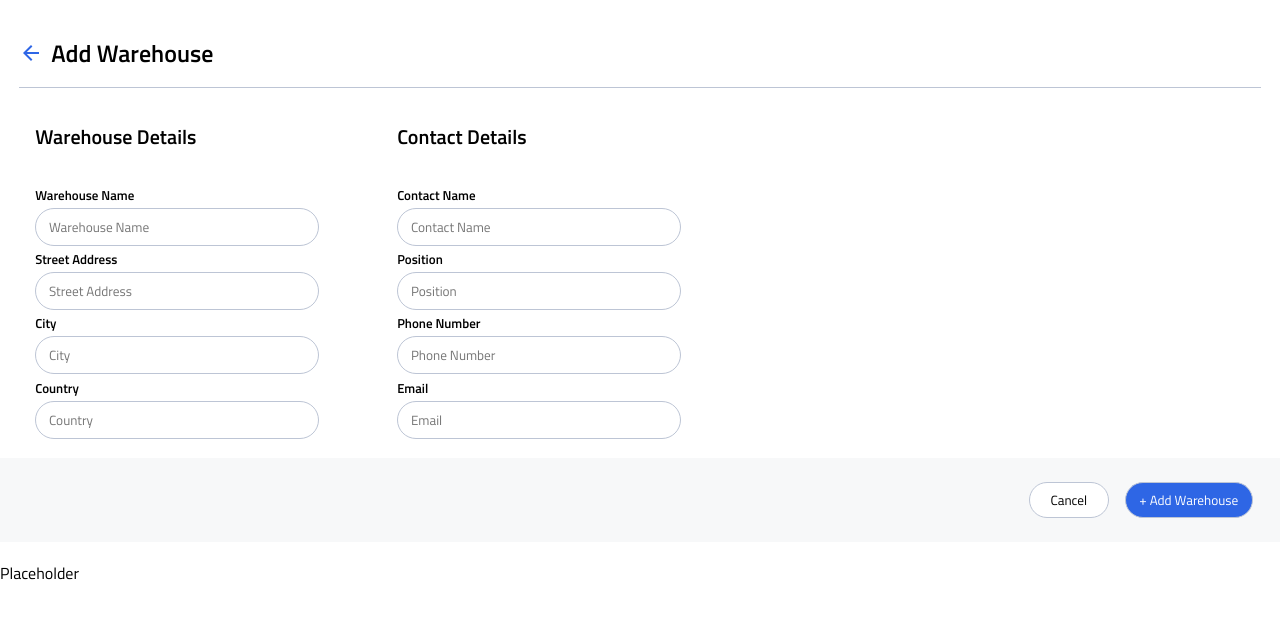
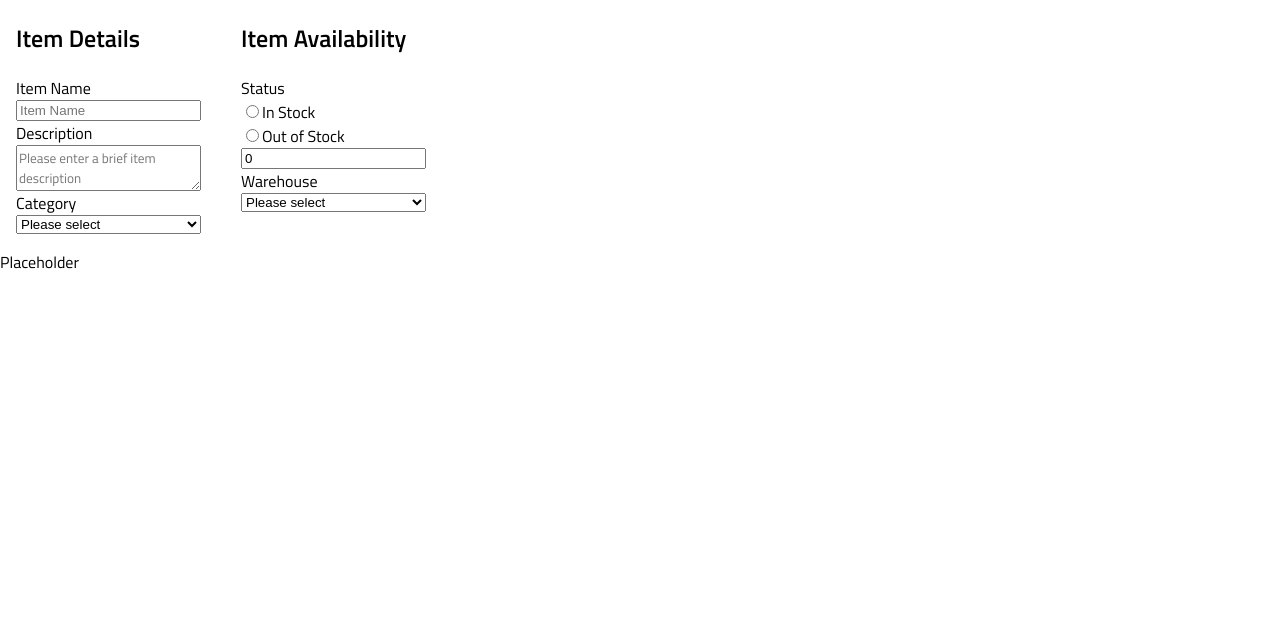
Before and after one commit to faizasidd/Instock, a React (Create React App) app: page / in a window 1280 px wide. Shown: the top 618 px of the page. Built offline with nearby package versions, Linux system fonts and the light colour scheme.

Commit message:
set up the layout of inventory form

```diff
--- a/src/App.js
+++ b/src/App.js
@@ -5,11 +5,12 @@ import { BrowserRouter, Route, Switch } from "react-router-dom";
 import Placeholder from "./components/Placeholder/Placeholder";
 import EditWarehouse from "./components/EditWarehouse/EditWarehouse";
 import AddWarehouse from "./components/AddWarehouse/AddWarehouse";
+import InventoryForm from "./components/InventoryForm/InventoryForm";
 
 function App() {
   return (
     <BrowserRouter>
-      <AddWarehouse/>
+      <InventoryForm/>
 
       <Switch>
         <Route path="/" exact component={Placeholder} />
--- /dev/null
+++ b/src/components/InventoryForm/InventoryForm.js
@@ -0,0 +1,62 @@
+import React from "react";
+import "./InventoryForm.scss";
+import errorIcon from "../../assets/icons/error-24px.svg";
+
+const InventoryForm = () => {
+  return (
+    <div>
+      <form className="form__content">
+        <div className="form__container">
+          <h2>Item Details</h2>
+          <label>Item Name</label>
+          <input type="text" placeholder="Item Name"></input>
+          <label>Description</label>
+          <textarea
+            className="form__textfield"
+            placeholder="Please enter a brief item description"
+          ></textarea>
+          <label>Category</label>
+          <select>
+            <option>Please select</option>
+            <option value="Electronics">Electronics</option>
+            <option value="Gears">Gears</option>
+            <option value="Apparel">Apparel</option>
+            <option value="Accessories">Accessories</option>
+            <option value="Health">Health</option>
+          </select>
+        </div>
+        <div className="form__container">
+          <h2>Item Availability</h2>
+          <label>Status</label>
+          <div>
+            <input
+              type="radio"
+              name="select"
+              value="In Stock"
+            //   disabled={true}
+            />
+            <span>In Stock</span>
+          </div>
+          <div>
+            <input type="radio" name="select" value="Out of Stock" />
+            <span>Out of Stock</span>
+          </div>
+          <input type="number" value="0"></input>
+          <label>Warehouse</label>
+          <select>
+            <option>Please select</option>
+            <option>Manhattan</option>
+            <option>Washington</option>
+            <option>Jersey</option>
+            <option>San Fran</option>
+            <option>Santa Monica</option>
+            <option>Seattle</option>
+            <option>Miami</option>
+          </select>
+        </div>
+      </form>
+    </div>
+  );
+};
+
+export default InventoryForm;
--- /dev/null
+++ b/src/components/InventoryForm/InventoryForm.scss
@@ -0,0 +1,67 @@
+@use '../../styles/partials/colors';
+@use '../../styles/partials/mixins' as *;
+
+.form {
+  display: flex;
+  flex-direction: column;
+  margin: 0 -1.2rem;
+  padding-bottom: 1rem;
+
+  &__title {
+    font-size: 1.25rem;
+    padding: 1rem 1.2rem 1rem 1.2rem;
+
+    border-top: 1px solid colors.$secondary-borders;
+  }
+
+  &__container {
+    display: flex;
+    flex-direction: column;
+  }
+
+  &__textfield{
+      font-family:inherit;
+  }
+
+  &__label {
+    font-weight: 600;
+    font-size: 0.8125rem;
+    padding: 0 1.2rem;
+  }
+
+  &__input-field {
+    margin: 0.2rem 1.2rem;
+    padding: 0 0.8rem;
+    width: 16rem;
+    height: 2.25rem;
+    border-radius: 1.25rem;
+    border: 1px solid colors.$secondary-borders;
+    font-family: inherit;
+  }
+
+  &__error {
+    display: flex;
+    flex-direction: row;
+    font-size: 0.8rem;
+    padding: 0 1rem;
+    color: colors.$supporting-error;
+  }
+
+  &__error-icon {
+    width: 1rem;
+    padding-right: 0.5rem;
+  }
+
+  @include tablet {
+    &__content {
+      display: flex;
+      flex-direction: row;
+      margin-left: 1rem;
+      gap: 2.5rem;
+    }
+
+    &__title {
+      border-top: none;
+    }
+  }
+}
```
Also changed, not shown: src/components/AddInventoryItem/AddInventoryItem.js (added, +8 -0 lines), src/components/AddInventoryItem/AddInventoryItem.scss (added).
